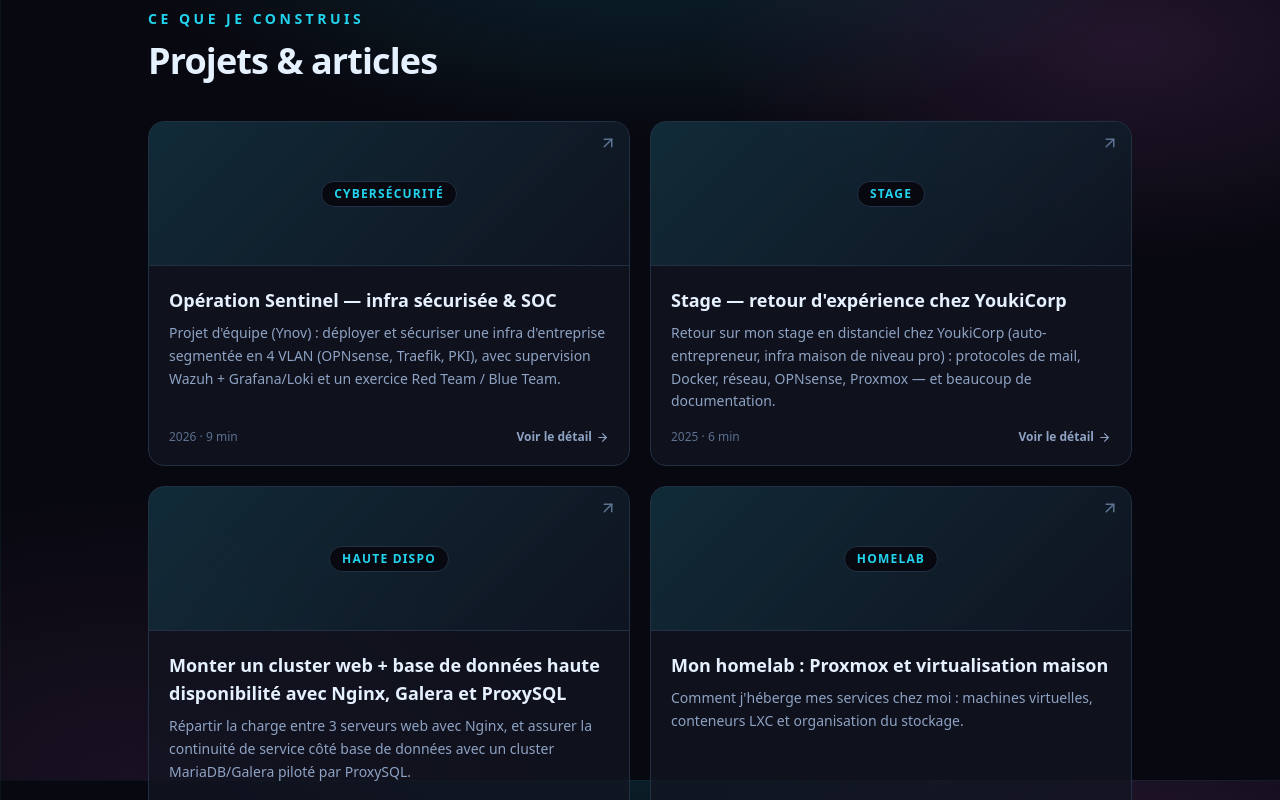
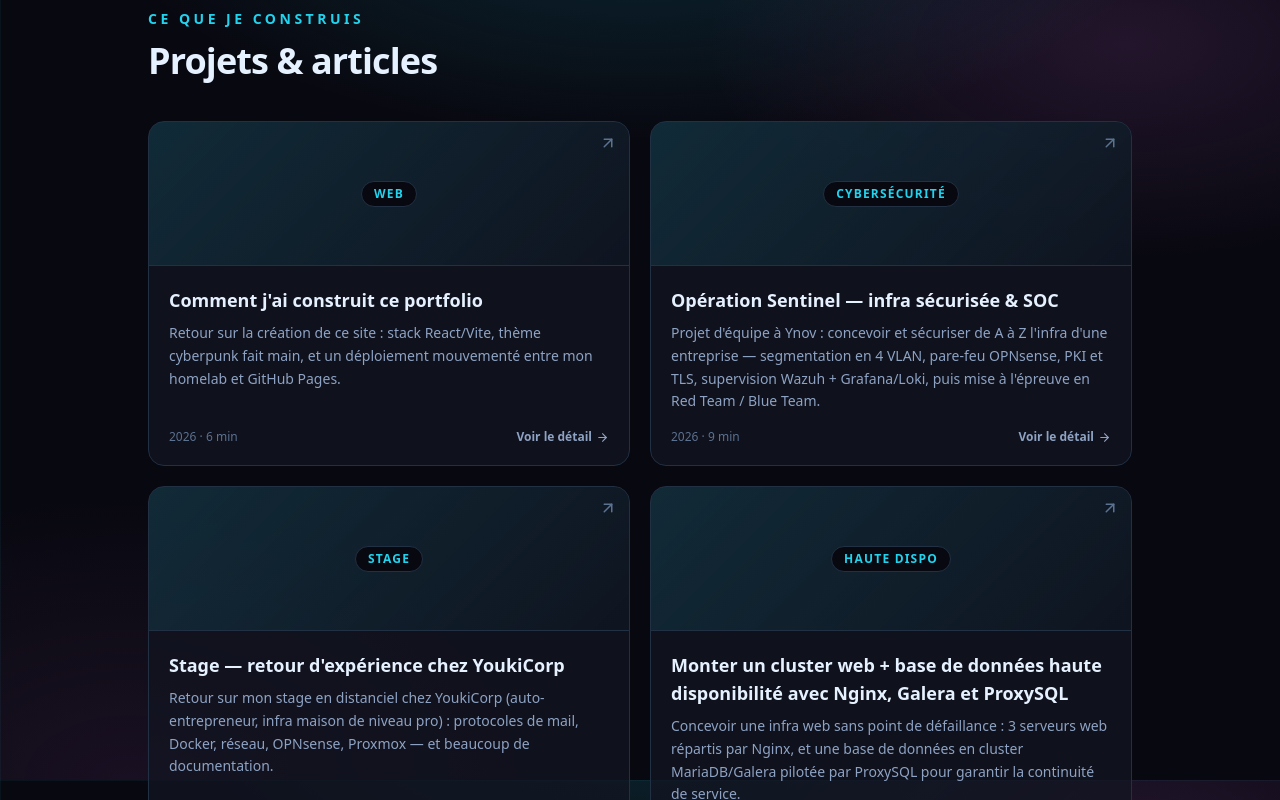
Before and after one commit to nans-moll/portfolio, a React (Vite) app in the folder portfolio-github/: page / in a window 1280 px wide. Shown: the part 7220-8020 px from the top of the page. Built offline with nearby package versions, Linux system fonts and the light colour scheme.

Commit message:
normalement c mieux

```diff
--- a/portfolio-github/src/data/content.js
+++ b/portfolio-github/src/data/content.js
@@ -248,9 +248,59 @@ export const HOMELAB_VIGILANCE = [
 
 export const POSTS = [
   {
+    title: "Comment j'ai construit ce portfolio",
+    excerpt:
+      "Retour sur la création de ce site : stack React/Vite, thème cyberpunk fait main, et un déploiement mouvementé entre mon homelab et GitHub Pages.",
+    date: "2026",
+    read: "6 min",
+    tag: "Web",
+    stack: ["React", "Vite", "Tailwind CSS", "Docker", "Traefik", "GitHub Actions"],
+    repo: "https://github.com/nans-moll/portfolio",
+    body: [
+      {
+        type: "p",
+        text: "Je voulais un portfolio qui me ressemble : à la fois une vitrine de mes projets et un petit blog technique, avec une vraie identité visuelle plutôt qu'un template.",
+      },
+      { type: "h", text: "La stack technique" },
+      {
+        type: "p",
+        text: "Le site est fait en React avec Vite (rapide à développer et à builder) et Tailwind CSS pour le style, avec les icônes lucide. J'ai organisé le projet en plusieurs fichiers, en séparant le contenu (mes textes, projets, compétences) du code d'affichage — comme ça, mettre à jour un projet se fait en éditant un seul fichier de données.",
+      },
+      { type: "h", text: "Le design" },
+      {
+        type: "p",
+        text: "L'ambiance est un thème cyberpunk / synthwave fait main : fond sombre, grille en perspective, skyline néon dessiné en SVG, câbles latéraux qui réagissent au scroll, et un mode jour/nuit. Tout est en couleurs de thème, donc facile à réajuster.",
+      },
+      { type: "h", text: "Le déploiement… et les galères" },
+      {
+        type: "p",
+        text: "L'idée de départ était de l'héberger sur mon propre homelab. J'ai conteneurisé le site (Docker + nginx) et je l'ai branché derrière Traefik avec un nom de domaine et du HTTPS via Cloudflare. Techniquement, ça a marché — mais plusieurs obstacles se sont accumulés :",
+      },
+      {
+        type: "ul",
+        items: [
+          "Conflit de port : le 8080 était déjà pris par un autre service (SABnzbd). Réglé en passant tout par Traefik, sans exposer de port.",
+          "Résolution DNS interne : le site répondait bien côté serveur, mais mon navigateur n'y accédait pas — DNS sécurisé du navigateur et entrée DNS interne manquante.",
+          "Accès SSH bloqué : après plusieurs connexions rapprochées, mon IP s'est fait bannir (fail2ban / CrowdSec), me coupant l'accès au serveur au mauvais moment.",
+          "Environnement de dev : impossible d'installer Node proprement sur mon PC Windows, ce qui compliquait les tests en local.",
+        ],
+      },
+      { type: "h", text: "Pourquoi GitHub Pages (pour l'instant)" },
+      {
+        type: "p",
+        text: "Face à ces soucis d'accès, et pour avoir quelque chose de fiable rapidement, j'héberge finalement le site sur GitHub Pages — un peu à contre-cœur, car j'aurais préféré le servir depuis mon homelab. Un workflow GitHub Actions build et publie le site automatiquement à chaque commit, sans que j'aie besoin de Node en local.",
+      },
+      { type: "h", text: "La suite" },
+      {
+        type: "p",
+        text: "L'objectif reste de le rapatrier sur mon infra maison une fois les problèmes d'accès (DNS interne, bannissement SSH) réglés proprement. En attendant, GitHub Pages fait très bien le travail.",
+      },
+    ],
+  },
+  {
     title: "Opération Sentinel — infra sécurisée & SOC",
     excerpt:
-      "Projet d'équipe (Ynov) : déployer et sécuriser une infra d'entreprise segmentée en 4 VLAN (OPNsense, Traefik, PKI), avec supervision Wazuh + Grafana/Loki et un exercice Red Team / Blue Team.",
+      "Projet d'équipe à Ynov : concevoir et sécuriser de A à Z l'infra d'une entreprise — segmentation en 4 VLAN, pare-feu OPNsense, PKI et TLS, supervision Wazuh + Grafana/Loki, puis mise à l'épreuve en Red Team / Blue Team.",
     date: "2026",
     read: "9 min",
     tag: "Cybersécurité",
@@ -386,7 +436,7 @@ export const POSTS = [
   {
     title: "Monter un cluster web + base de données haute disponibilité avec Nginx, Galera et ProxySQL",
     excerpt:
-      "Répartir la charge entre 3 serveurs web avec Nginx, et assurer la continuité de service côté base de données avec un cluster MariaDB/Galera piloté par ProxySQL.",
+      "Concevoir une infra web sans point de défaillance : 3 serveurs web répartis par Nginx, et une base de données en cluster MariaDB/Galera pilotée par ProxySQL pour garantir la continuité de service.",
     date: "2026-07-15",
     read: "7 min",
     tag: "Haute dispo",
```
